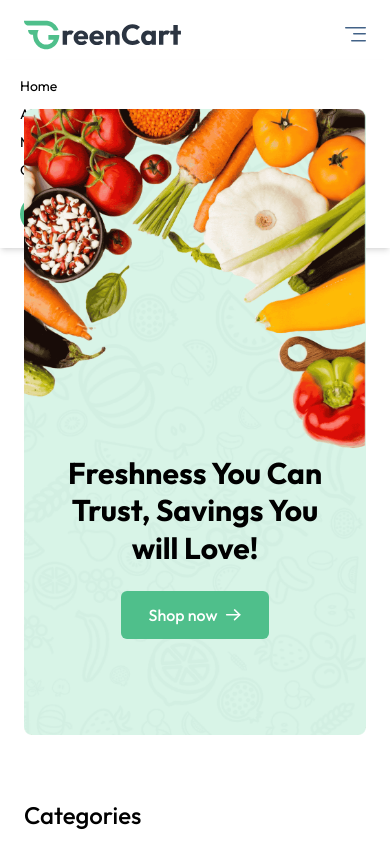
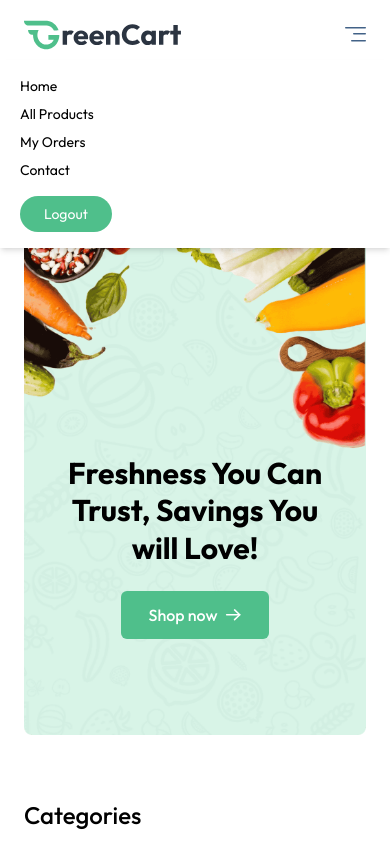
Before and after one commit to jim2107054/GreenCart, a React (Vite) app in the folder frontend/: page / in a window 390 px wide. Both pictures are taken after a click on the button "Menu". Shown: the top 844 px of the page. Built offline with nearby package versions, Linux system fonts and the light colour scheme; a web font is replaced by a local one.

Commit message:
some adjustments

```diff
--- a/frontend/src/components/Navbar.jsx
+++ b/frontend/src/components/Navbar.jsx
@@ -50,7 +50,7 @@
                                     <NavLink to="/my-orders">My Orders</NavLink>
                                 </li>
                                 <li className='p-1.5 pl-3 hover:bg-primary/10 cursor-pointer'>
-                                    <button onClick={() => logout()}>Logout</button>
+                                    <button onClick={logout}>Logout</button>
                                 </li>
                             </ul>
                         </div>
@@ -72,7 +72,7 @@
             </button>
 
             {/*---------------------Mobile Menu--------------------*/}
-            <div className={`${open ? 'flex' : 'hidden'} absolute top-[60px] left-0 w-full bg-white shadow-md py-4 flex-col items-start gap-2 px-5 text-sm md:hidden`}>
+            <div className={`${open ? 'flex' : 'hidden'} absolute top-[60px] left-0 w-full bg-white shadow-md py-4 flex-col items-start gap-2 px-5 text-sm md:hidden z-50`}>
                 <NavLink to="/" onClick={()=>setOpen(false)}>Home</NavLink>
                 <NavLink to="/products" onClick={()=>setOpen(false)}>All Products</NavLink>
                 {
```
